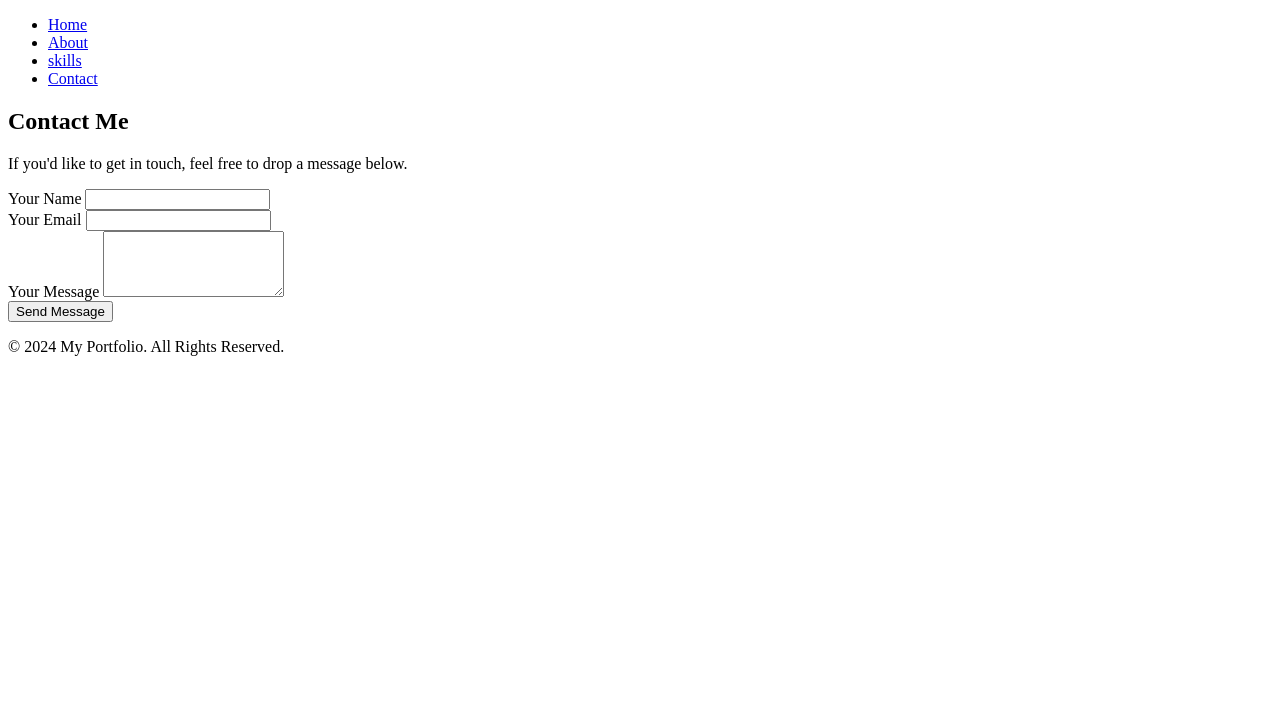
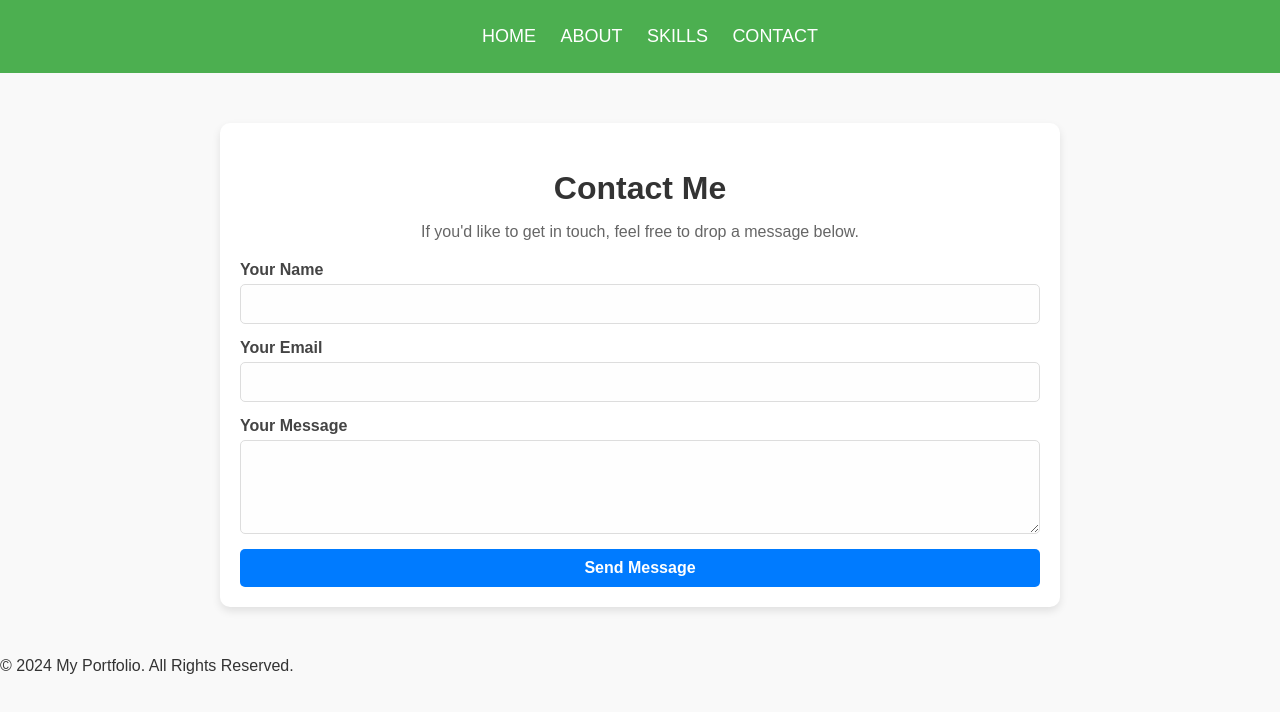
Before and after one commit to reddy1642/My-Portfolio, a plain HTML site: page contact.html in a window 1280 px wide. Drawn offline with Linux system fonts and the light colour scheme.

Commit message:
contacthtmlpage

```diff
--- a/contact.css
+++ b/contact.css
@@ -0,0 +1,136 @@
+
+/* General Styles */
+body {
+    font-family: Arial, sans-serif;
+    margin: 0;
+    padding: 0;
+    background-color: #f9f9f9;
+    color: #333;
+}
+header {
+    background-color: #4CAF50;
+    color: #fff;
+    padding: 10px 0;
+}
+
+header nav ul {
+    list-style: none;
+    text-align: center;
+}
+
+header nav ul li {
+    display: inline-block;
+    margin-right: 20px;
+}
+header nav ul li a {
+    text-decoration: none;
+    color: #fff;
+    font-size: 18px;
+    text-transform: uppercase;
+}
+
+header nav ul li a:hover {
+    color: black;
+    background-color: white;
+}
+/* Container */
+.contact-section {
+    max-width: 800px;
+    margin: 50px auto;
+    padding: 20px;
+    background: #fff;
+    border-radius: 10px;
+    box-shadow: 0 4px 8px rgba(0, 0, 0, 0.1);
+}
+
+.contact-section h1 {
+    font-size: 2rem;
+    color: #333;
+    text-align: center;
+    margin-bottom: 10px;
+}
+
+.contact-section p {
+    font-size: 1rem;
+    color: #666;
+    text-align: center;
+    margin-bottom: 20px;
+}
+
+/* Contact Form */
+#contact-form {
+    display: flex;
+    flex-direction: column;
+    gap: 15px;
+}
+
+/* Form Group */
+.form-group {
+    display: flex;
+    flex-direction: column;
+}
+
+.form-group label {
+    font-size: 1rem;
+    font-weight: bold;
+    margin-bottom: 5px;
+    color: #444;
+}
+
+.form-group input,
+.form-group textarea {
+    font-size: 1rem;
+    padding: 10px;
+    border: 1px solid #ddd;
+    border-radius: 5px;
+    background-color: #fefefe;
+    outline: none;
+    transition: border-color 0.3s;
+}
+
+.form-group input:focus,
+.form-group textarea:focus {
+    border-color: #007BFF;
+}
+
+/* Button */
+.submit-btn {
+    background-color: #007BFF;
+    color: #fff;
+    font-size: 1rem;
+    font-weight: bold;
+    padding: 10px 15px;
+    border: none;
+    border-radius: 5px;
+    cursor: pointer;
+    transition: background-color 0.3s, transform 0.2s;
+}
+
+.submit-btn:hover {
+    background-color: #0056b3;
+    transform: translateY(-2px);
+}
+
+
+@media (max-width: 768px) {
+    .contact-section {
+        padding: 15px;
+    }
+
+    .contact-section h1 {
+        font-size: 1.8rem;
+    }
+
+    .contact-section p {
+        font-size: 0.9rem;
+    }
+
+    .form-group input,
+    .form-group textarea {
+        font-size: 0.9rem;
+    }
+
+    .submit-btn {
+        font-size: 0.9rem;
+    }
+}
--- a/contact.html
+++ b/contact.html
@@ -5,6 +5,13 @@
     <meta name="viewport" content="width=device-width, initial-scale=1.0">
     <title>Contact | My Portfolio</title>
     <link rel="stylesheet" href="contact.css">
+    <script>
+        function handleFormSubmit(event) {
+            event.preventDefault();
+            alert("Request sent successfully!");
+            document.getElementById("contact-form").reset();
+        }
+    </script>
 </head>
 <body>
     <header>
@@ -12,7 +19,7 @@
             <ul>
                 <li><a href="index.html">Home</a></li>
                 <li><a href="about.html">About</a></li>
-                <li><a href="skills.html">skills</a></li>
+                <li><a href="skills.html">Skills</a></li>
                 <li><a href="contact.html" class="active">Contact</a></li>
             </ul>
         </nav>
@@ -22,7 +29,7 @@
         <h1>Contact Me</h1>
         <p>If you'd like to get in touch, feel free to drop a message below.</p>
 
-        <form action="submit_form.php" method="POST" id="contact-form">
+        <form action="#" method="POST" id="contact-form" onsubmit="handleFormSubmit(event)">
             <div class="form-group">
                 <label for="name">Your Name</label>
                 <input type="text" id="name" name="name" required>
@@ -45,6 +52,5 @@
     <footer>
         <p>&copy; 2024 My Portfolio. All Rights Reserved.</p>
     </footer>
-
 </body>
 </html>
```
Also changed, not shown: skills.html (+1 -1 lines).
